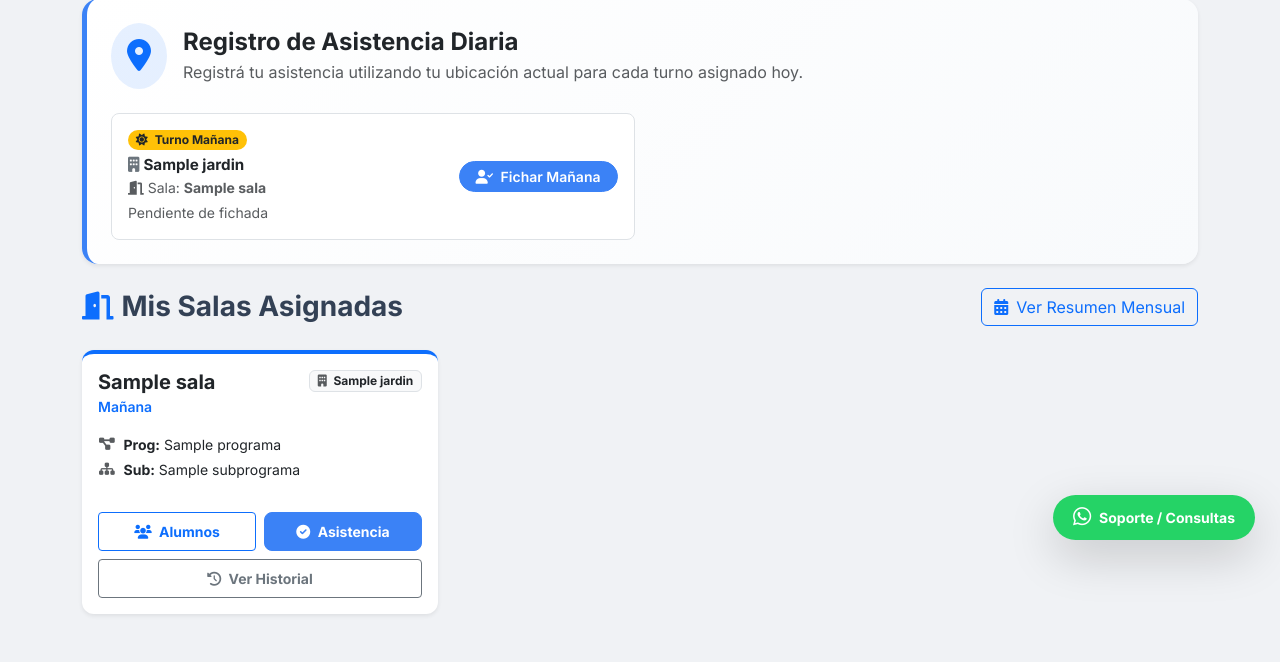
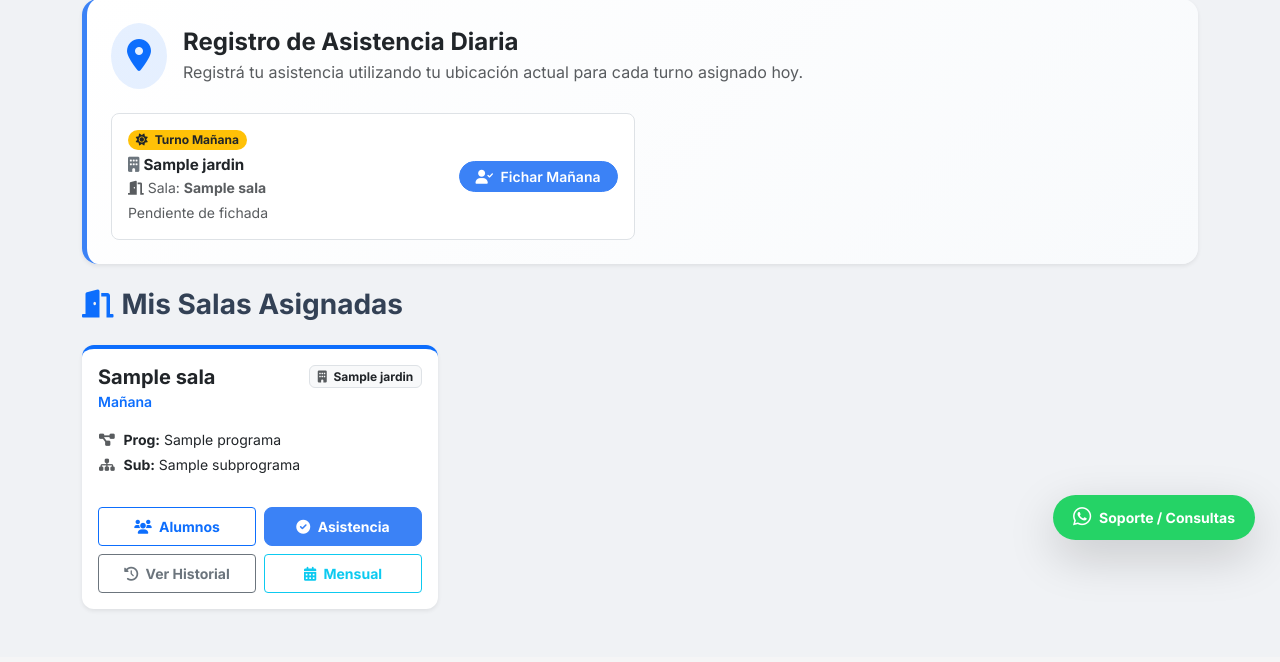
Before and after one commit to datosrcu/tableros-educaci-n, a Django app: page /docente/ in a window 1280 px wide. Shown: the part 235-897 px from the top of the page. After the commit the page ends 846 px from the top, so only its background shows below. Run offline with Django 5.2, Linux system fonts and the light colour scheme; a user stored in the database is signed in; data comes from the database, SQL or seed files in the repository; tables that the repository leaves empty hold one stand-in row (values such as "Sample post").

Commit message:
fix: Fix 500 error in monthly report and move button inside cards

```diff
--- a/alumnos/views.py
+++ b/alumnos/views.py
@@ -998,11 +998,13 @@ def resumen_mensual_docente(request):
     else:
         salas_filtro = salas
 
-    alumnos = Alumno.objects.filter(sala__in=salas_filtro, activo=True).select_related('sala').order_by('sala__nombre', 'apellido', 'nombre')
+    asignaciones = AsignacionSala.objects.filter(sala__in=salas_filtro, activo=True).select_related('alumno', 'sala').order_by('sala__nombre', 'alumno__apellido', 'alumno__nombre')
+
+    alumnos_ids = [asig.alumno_id for asig in asignaciones]
 
     # Obtener todas las asistencias del mes para estos alumnos
     asistencias = Asistencia.objects.filter(
-        alumno__in=alumnos,
+        alumno_id__in=alumnos_ids,
         fecha__year=anio,
         fecha__month=mes
     ).values('alumno_id', 'fecha', 'estado')
@@ -1025,7 +1027,8 @@ def resumen_mensual_docente(request):
             'alumnos': []
         }
 
-    for alumno in alumnos:
+    for asig in asignaciones:
+        alumno = asig.alumno
         fila_alumno = {
             'alumno': alumno,
             'dias': []
@@ -1034,8 +1037,8 @@ def resumen_mensual_docente(request):
             estado = data_asistencia.get(alumno.id, {}).get(dia, '-')
             fila_alumno['dias'].append(estado)
 
-        if alumno.sala_id in datos_por_sala:
-            datos_por_sala[alumno.sala_id]['alumnos'].append(fila_alumno)
+        if asig.sala_id in datos_por_sala:
+            datos_por_sala[asig.sala_id]['alumnos'].append(fila_alumno)
 
     # Filtrar salas que no tienen alumnos (opcional, pero deja el reporte mas limpio)
     datos_por_sala_list = [d for d in datos_por_sala.values() if d['alumnos']]
--- a/templates/alumnos/dashboard_docente.html
+++ b/templates/alumnos/dashboard_docente.html
@@ -103,12 +103,7 @@
 </div>
 {% endif %}
 
-<div class="d-flex justify-content-between align-items-center mb-4">
-  <h3 class="fw-bold m-0"><i class="fas fa-door-open me-2 text-primary"></i>Mis Salas Asignadas</h3>
-  <a href="{% url 'alumnos:resumen_mensual_docente' %}" class="btn btn-outline-primary">
-    <i class="fas fa-calendar-alt me-2"></i>Ver Resumen Mensual
-  </a>
-</div>
+<h3 class="fw-bold mb-4"><i class="fas fa-door-open me-2 text-primary"></i>Mis Salas Asignadas</h3>
 
 
 {% if salas %}
@@ -148,10 +143,16 @@
               <i class="fas fa-check-circle me-1"></i> Asistencia
             </a>
           </div>
-          <div class="col-12">
+          <div class="col-12 col-xl-6">
             <a href="{% url 'alumnos:ver_asistencias' sala.id %}"
               class="btn btn-outline-secondary w-100 btn-sm fw-bold py-2">
               <i class="fas fa-history me-1"></i> Ver Historial
+            </a>
+          </div>
+          <div class="col-12 col-xl-6">
+            <a href="{% url 'alumnos:resumen_mensual_docente' %}?sala={{ sala.id }}"
+              class="btn btn-outline-info w-100 btn-sm fw-bold py-2">
+              <i class="fas fa-calendar-alt me-1"></i> Mensual
             </a>
           </div>
         </div>
```
